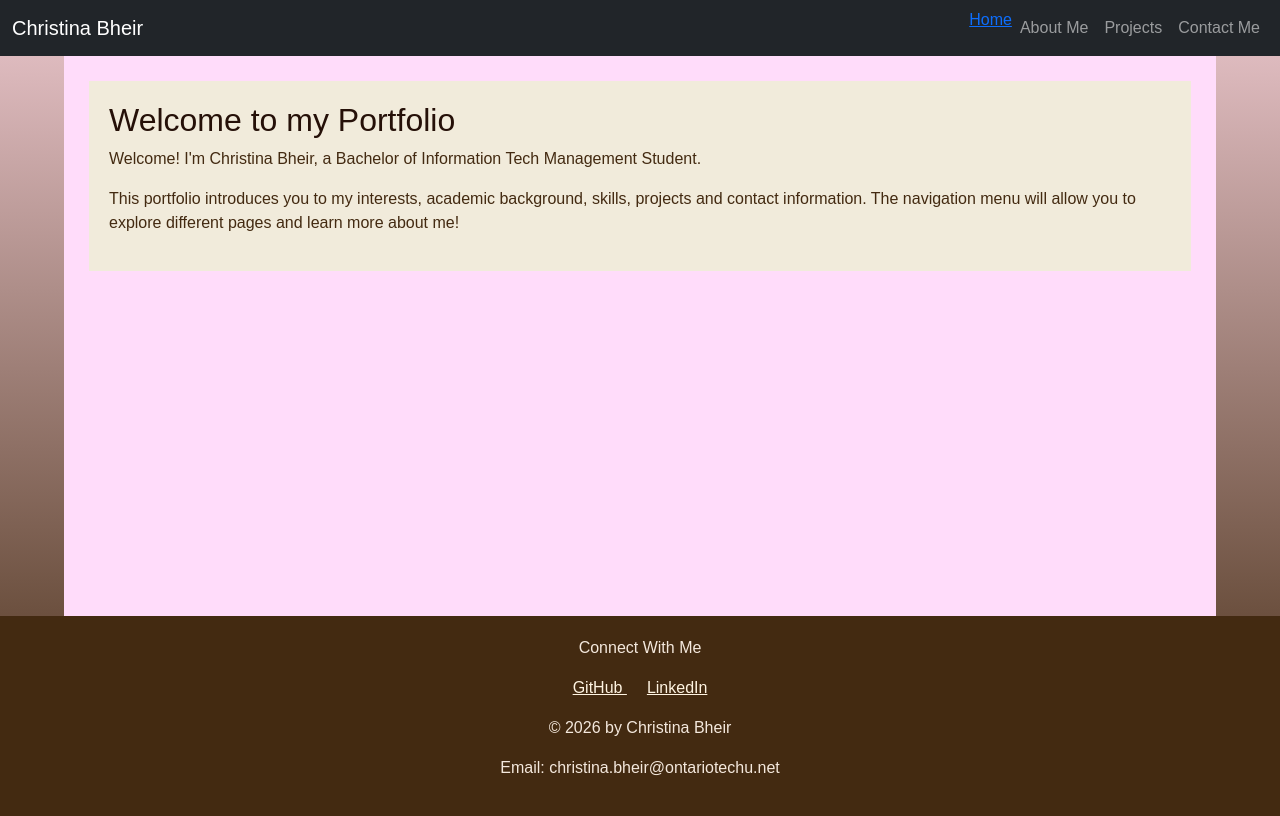
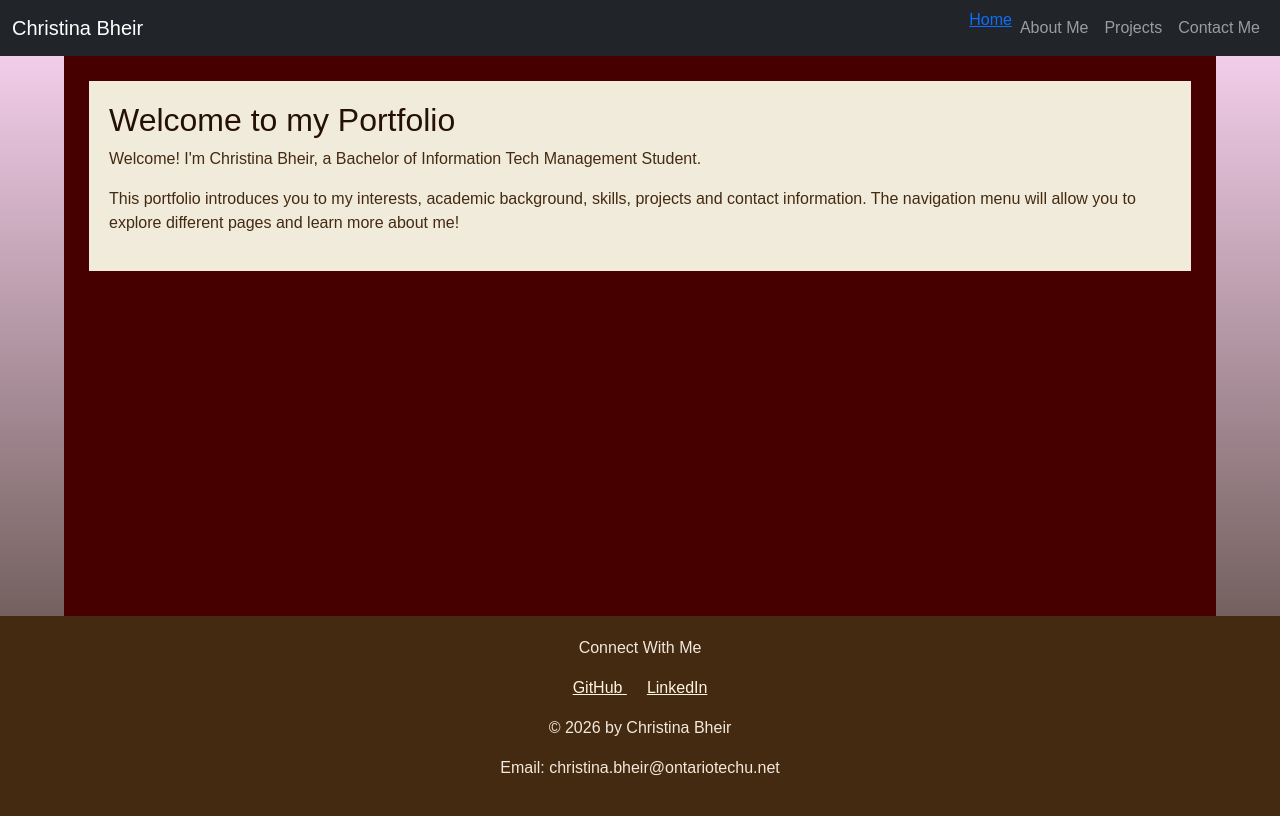
Before and after one commit to cbheir/Assignment-2-Portfolio, a Node server app: page / in a window 1280 px wide. Run offline with Node 20, Linux system fonts and the light colour scheme; some libraries are stand-ins or nearby versions.

Commit message:
colour scheme

```diff
--- a/public/stylesheets/style.css
+++ b/public/stylesheets/style.css
@@ -7,7 +7,7 @@ References:
 body {
     color: rgb(67, 42, 17);
     background-color: rgb(227, 199, 204);
-    background: linear-gradient(to bottom, rgb(233, 197, 203) 0%,  rgb(67, 42, 17)100%);
+    background: linear-gradient(to bottom, rgb(255, 216, 248) 0%,  rgb(71, 58, 45)100%);
     font-family: Arial, Helvetica, sans-serif;
     margin:0px;
 }
@@ -22,7 +22,7 @@ main {
   width: 90%;
   margin: auto;
   padding: 25px;
-  background-color: rgb(255, 220, 250);
+  background-color: rgb(71, 0, 0);
   min-height: 70vh;
 }
 
```
